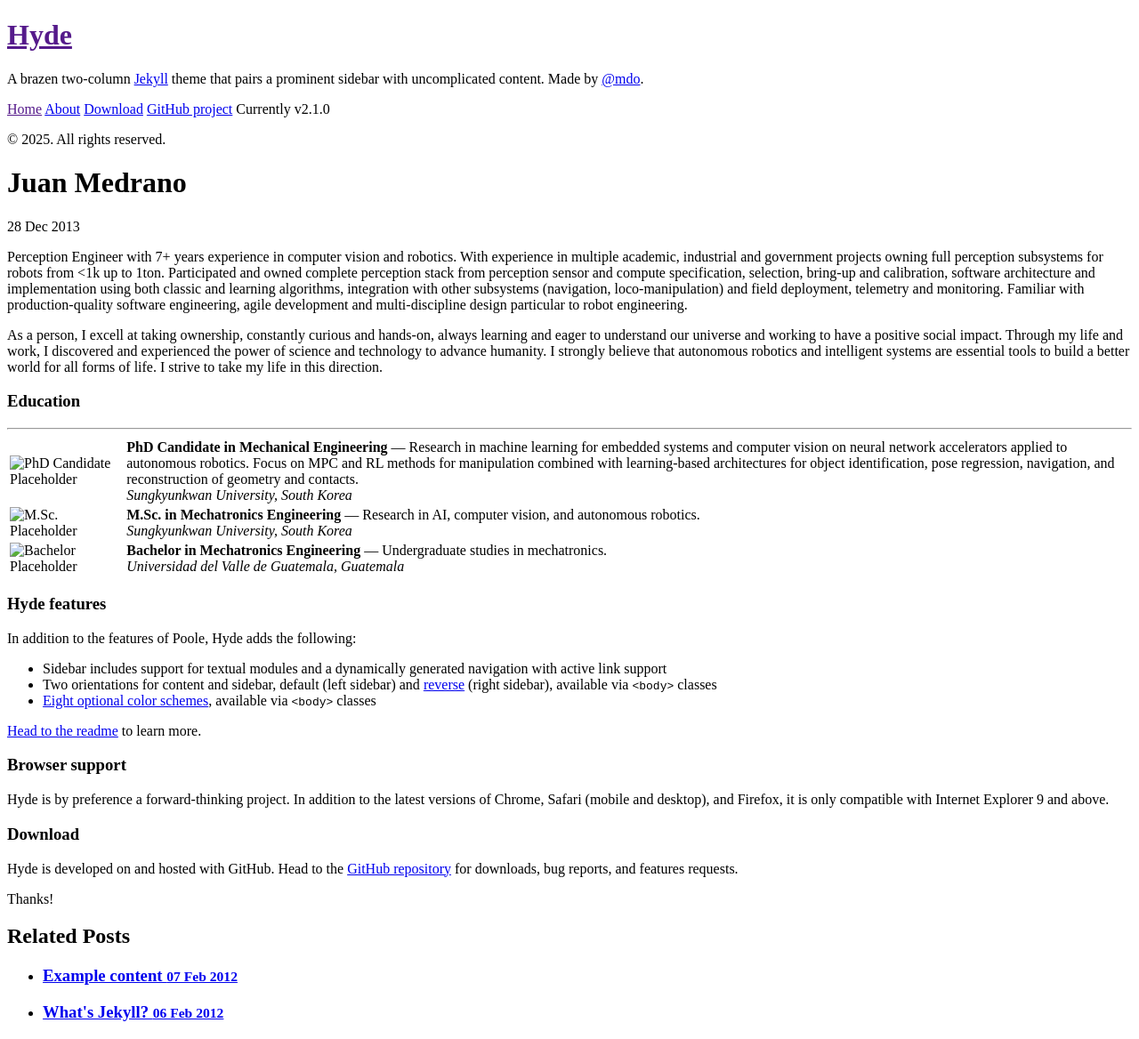
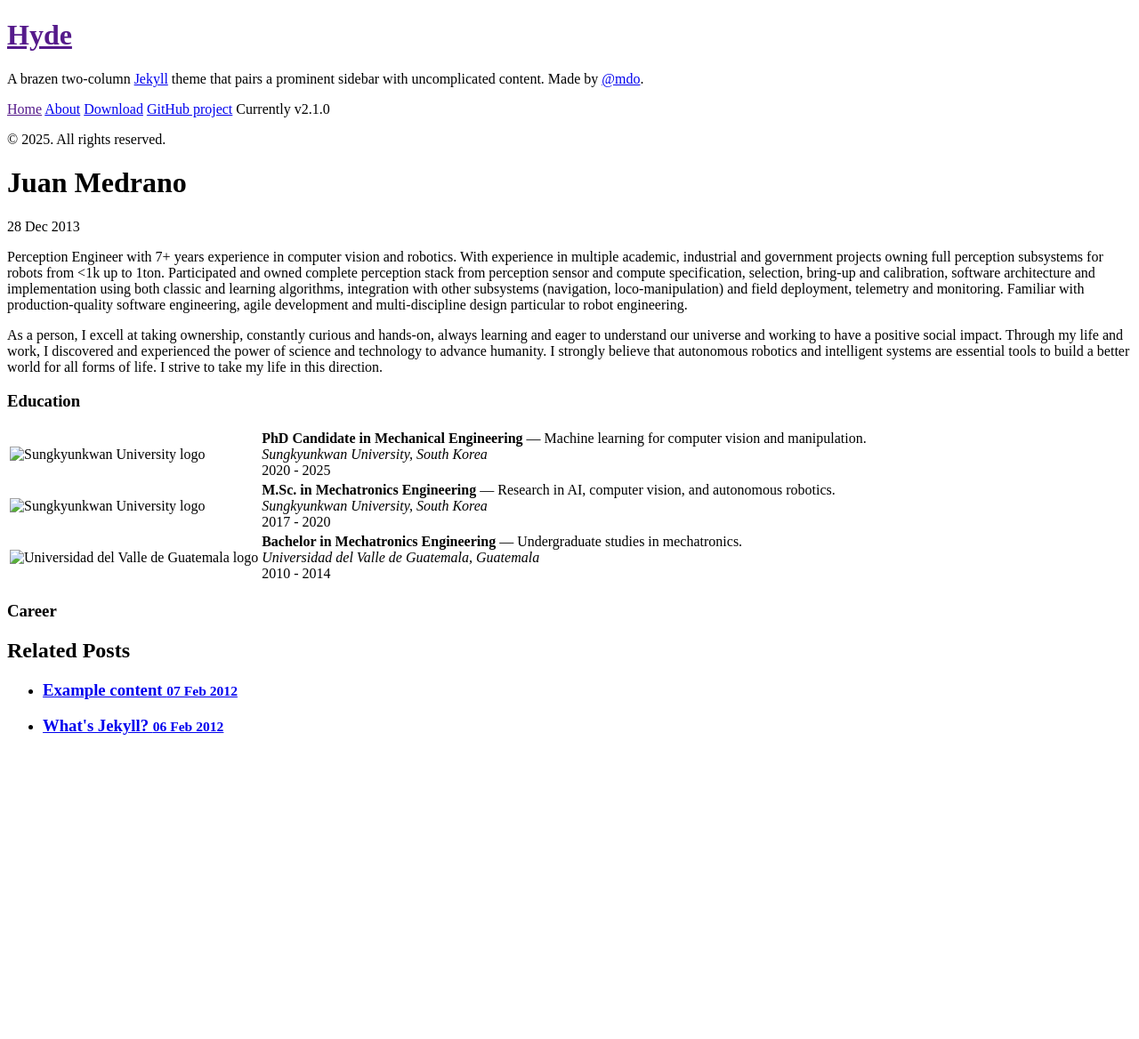
Before and after one commit to juanmed/juanmed.github.io, a Jekyll site: the page built from _posts/2013-12-28-introducing-hyde.md, in a window 1280 px wide. Shown: the whole page at 89% size. Built offline with Jekyll 4.4.1, drawn with Linux system fonts in a browser that asks for light colours; after the commit the page ends 900 px from its top, so only the background shows below that.

Commit message:
SOme more fixees

```diff
--- a/_posts/2013-12-28-introducing-hyde.md
+++ b/_posts/2013-12-28-introducing-hyde.md
@@ -8,31 +8,34 @@
 As a person, I excell at taking ownership, constantly curious and hands-on, always learning and eager to understand our universe and working to have a positive social impact. Through my life and work, I discovered and experienced the power of science and technology to advance humanity. I strongly believe that autonomous robotics and intelligent systems are essential tools to build a better world for all forms of life. I strive to take my life in this direction.
 
 ### Education
----
-
-| --- | --- |
-| ![PhD Candidate Placeholder]({{ site.baseurl }}public/img/sungkyunkwan.png) | **PhD Candidate in Mechanical Engineering** — Research in machine learning for embedded systems and computer vision on neural network accelerators applied to autonomous robotics. Focus on MPC and RL methods for manipulation combined with learning-based architectures for object identification, pose regression, navigation, and reconstruction of geometry and contacts.<br><em>Sungkyunkwan University, South Korea</em> |
-| ![M.Sc. Placeholder]({{ site.baseurl }}public/img/sungkyunkwan.png) | **M.Sc. in Mechatronics Engineering** — Research in AI, computer vision, and autonomous robotics.<br><em>Sungkyunkwan University, South Korea</em> |
-| ![Bachelor Placeholder]({{ site.baseurl }}public/img/uvg.png) | **Bachelor in Mechatronics Engineering** — Undergraduate studies in mechatronics.<br><em>Universidad del Valle de Guatemala, Guatemala</em> |
 
 
+<table class="education-table">
+  <tr>
+    <td>
+      <img src="{{ site.baseurl }}public/img/sungkyunkwan.png" alt="Sungkyunkwan University logo">
+    </td>
+    <td>
+      <strong>PhD Candidate in Mechanical Engineering</strong> — Machine learning for computer vision and manipulation.<br><em>Sungkyunkwan University, South Korea</em><br>2020 - 2025
+    </td>
+  </tr>
+  <tr>
+    <td>
+      <img src="{{ site.baseurl }}public/img/sungkyunkwan.png" alt="Sungkyunkwan University logo">
+    </td>
+    <td>
+      <strong>M.Sc. in Mechatronics Engineering</strong> — Research in AI, computer vision, and autonomous robotics.<br><em>Sungkyunkwan University, South Korea</em><br>2017 - 2020
+    </td>
+  </tr>
+  <tr>
+    <td>
+      <img src="{{ site.baseurl }}public/img/uvg.png" alt="Universidad del Valle de Guatemala logo">
+    </td>
+    <td>
+      <strong>Bachelor in Mechatronics Engineering</strong> — Undergraduate studies in mechatronics.<br><em>Universidad del Valle de Guatemala, Guatemala</em><br>2010 - 2014
+    </td>
+  </tr>
+</table>
 
-### Hyde features
 
-In addition to the features of Poole, Hyde adds the following:
-
-* Sidebar includes support for textual modules and a dynamically generated navigation with active link support
-* Two orientations for content and sidebar, default (left sidebar) and [reverse](https://github.com/poole/lanyon#reverse-layout) (right sidebar), available via `<body>` classes
-* [Eight optional color schemes](https://github.com/poole/hyde#themes), available via `<body>` classes
-
-[Head to the readme](https://github.com/poole/hyde#readme) to learn more.
-
-### Browser support
-
-Hyde is by preference a forward-thinking project. In addition to the latest versions of Chrome, Safari (mobile and desktop), and Firefox, it is only compatible with Internet Explorer 9 and above.
-
-### Download
-
-Hyde is developed on and hosted with GitHub. Head to the <a href="https://github.com/poole/hyde">GitHub repository</a> for downloads, bug reports, and features requests.
-
-Thanks!
+### Career
```
Also changed, not shown: public/css/hyde.css (+12 -0 lines), public/img/sungkyunkwan.png, 5 other files.
